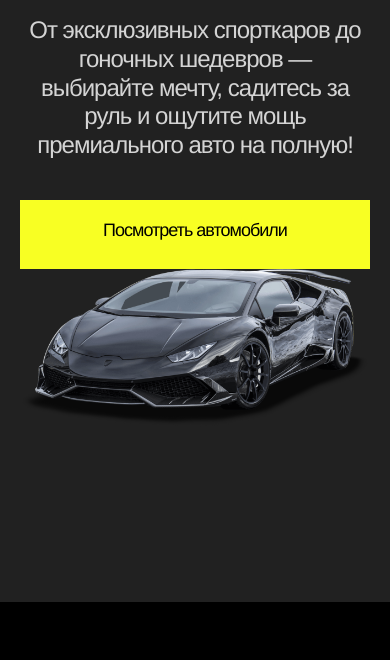
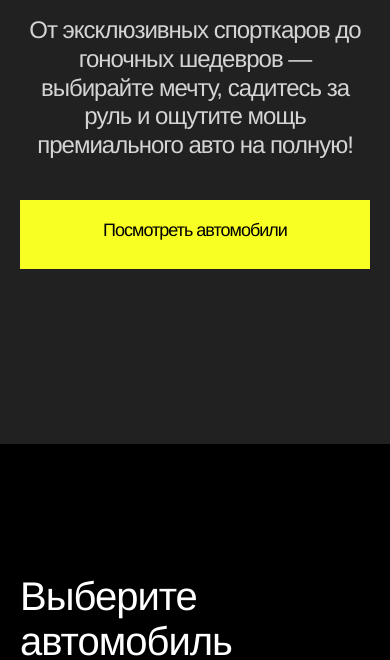
Before and after one commit to Tisaka/car_list, a plain HTML site: page index.html in a window 390 px wide. Shown: the part 437-1097 px from the top of the page. Drawn offline with Linux system fonts and the light colour scheme.

Commit message:
Update style.css

```diff
--- a/styles/style.css
+++ b/styles/style.css
@@ -411,13 +411,7 @@ body {
     }
 
     .main-image {
-        position: relative;
-        top: 0;
-        right: 0;
-        width: 100%;
-        max-width: 500px;
-        display: block;
-        margin: 0 auto;
+        display: none;
     }
 
     .cars-content {
@@ -512,4 +506,5 @@ body {
     .car-details h4 {
         font-size: 24px;
     }
+
 }
```
